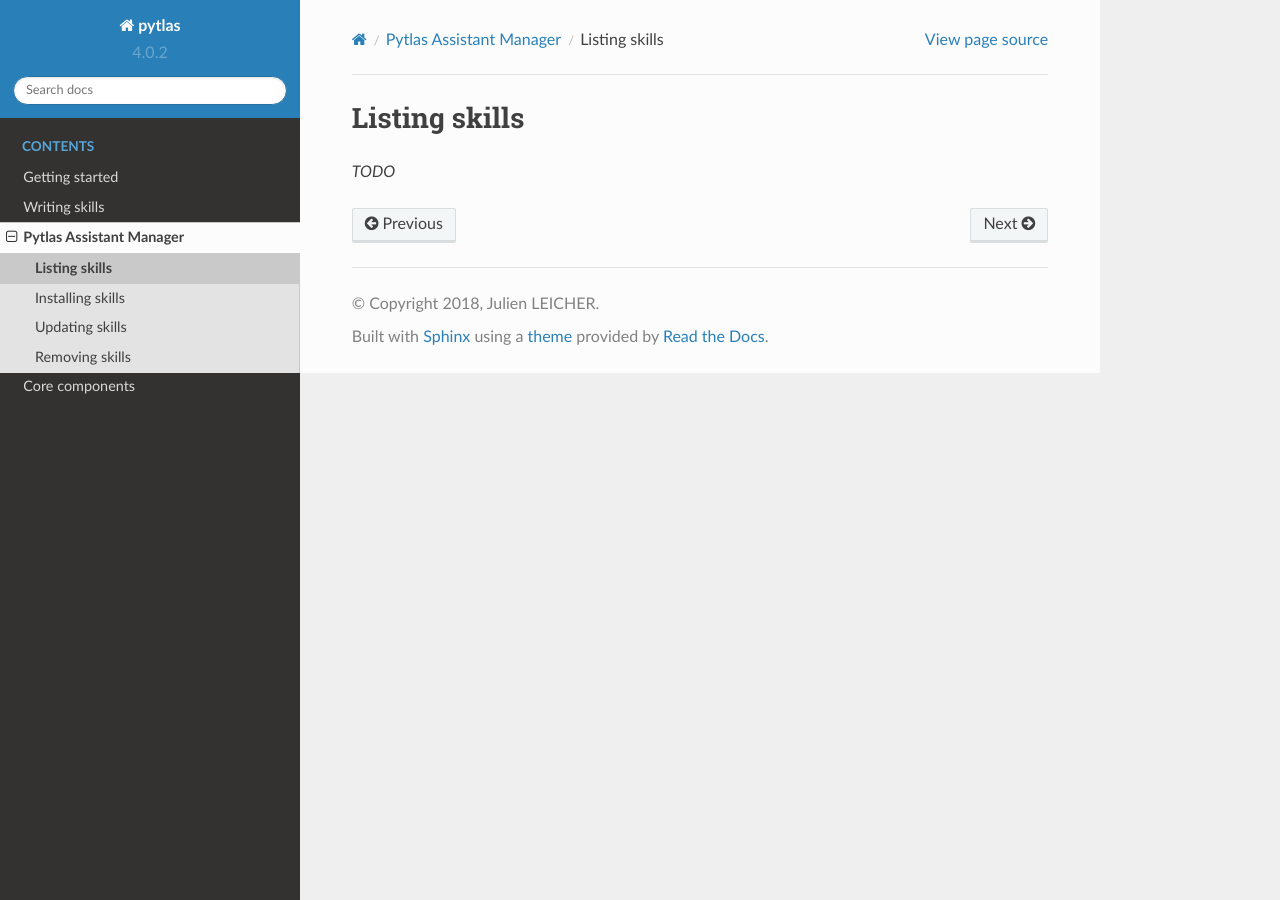
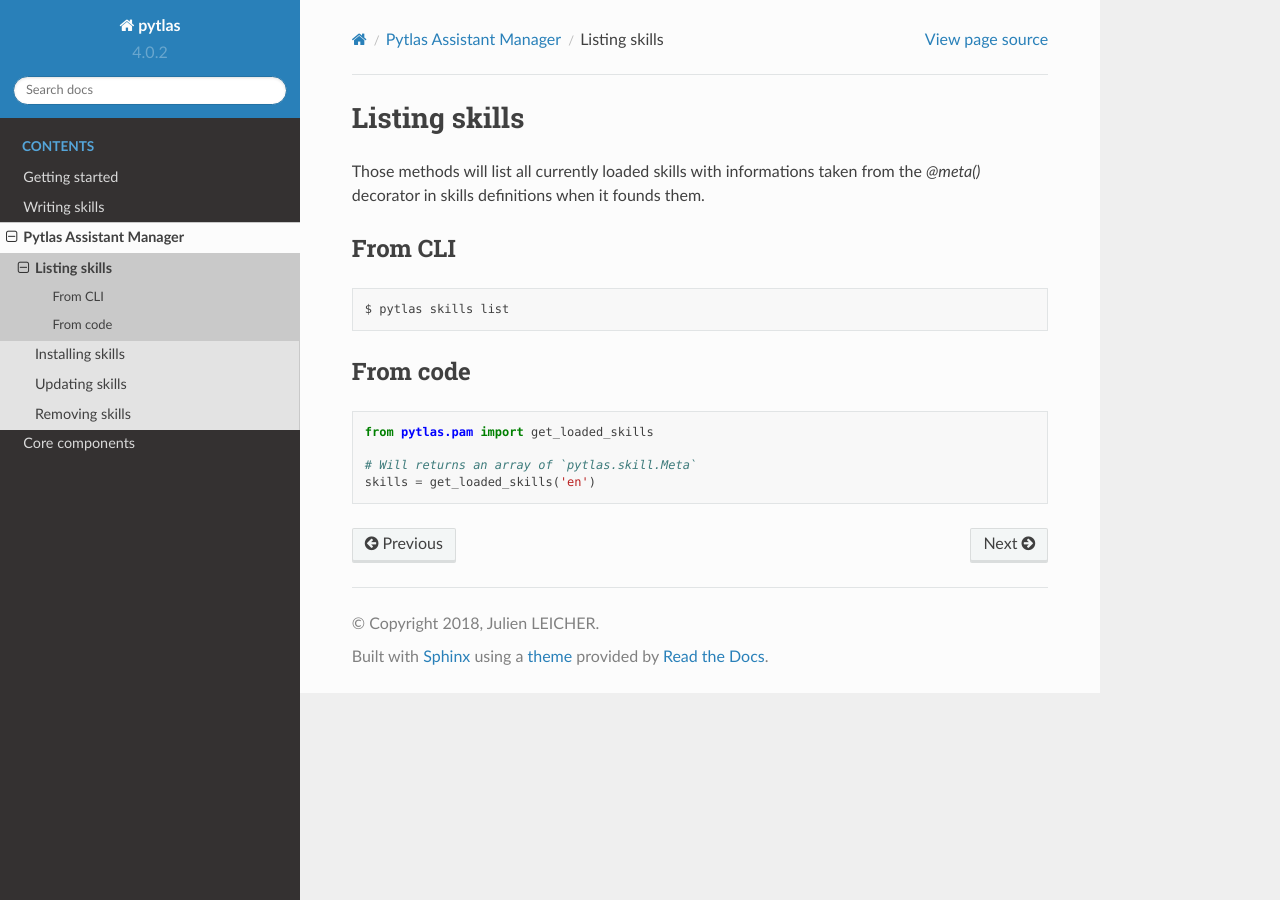
Before and after one commit to atlassistant/pytlas, a Sphinx documentation site: the page built from docs/pam/listing.rst, in a window 1280 px wide. Built offline with Sphinx 7.4.7 and the Read the Docs theme 2.0.0, drawn with Linux system fonts in a browser that asks for light colours.

Commit message:
Update listing.rst

```diff
--- a/docs/pam/listing.rst
+++ b/docs/pam/listing.rst
@@ -1,4 +1,21 @@
 Listing skills
 ==============
 
-*TODO*
+Those methods will list all currently loaded skills with informations taken from the `@meta()` decorator in skills definitions when it founds them.
+
+From CLI
+--------
+
+.. code-block:: bash
+
+  $ pytlas skills list
+
+From code
+---------
+
+.. code-block:: python
+
+  from pytlas.pam import get_loaded_skills
+
+  # Will returns an array of `pytlas.skill.Meta`
+  skills = get_loaded_skills('en')
```
